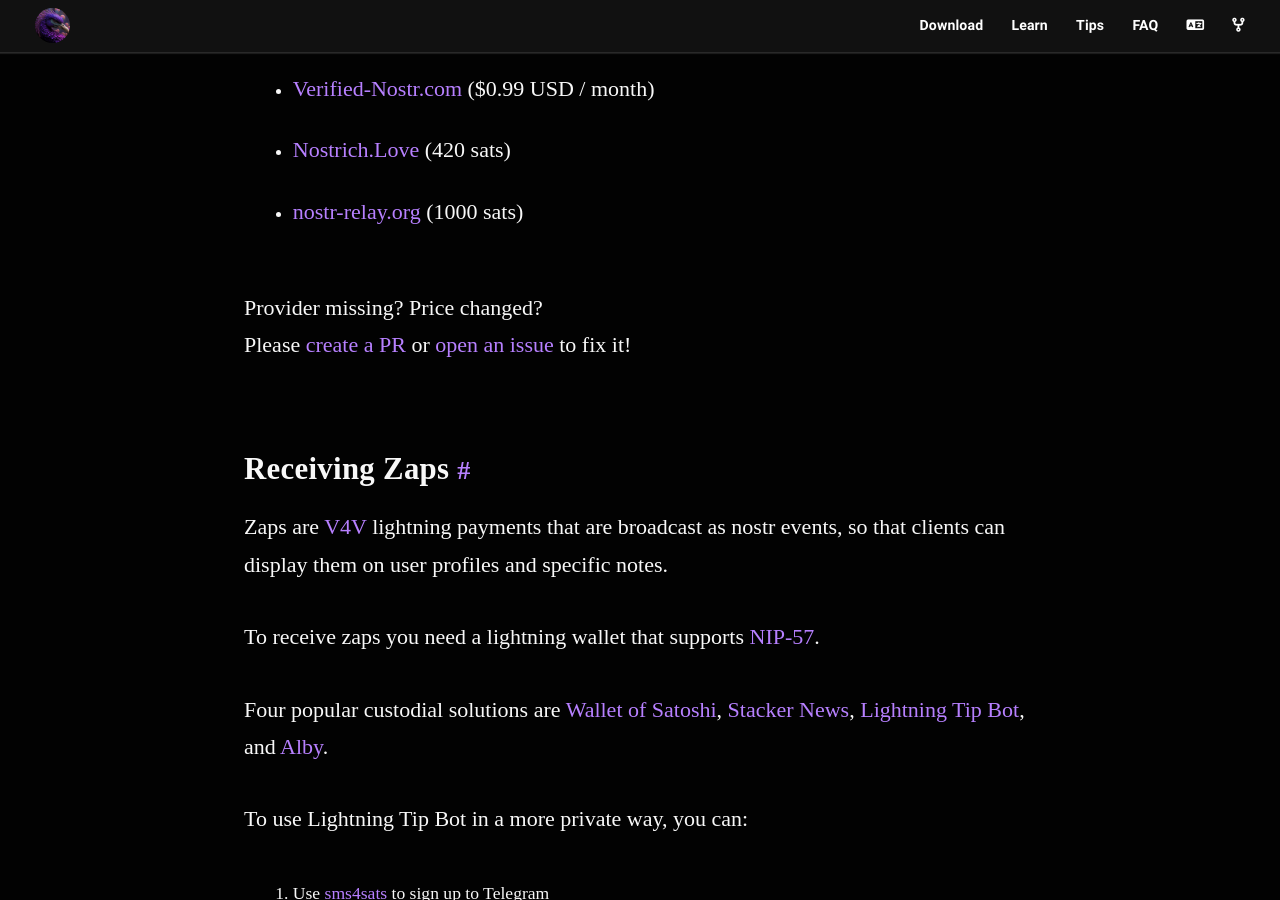
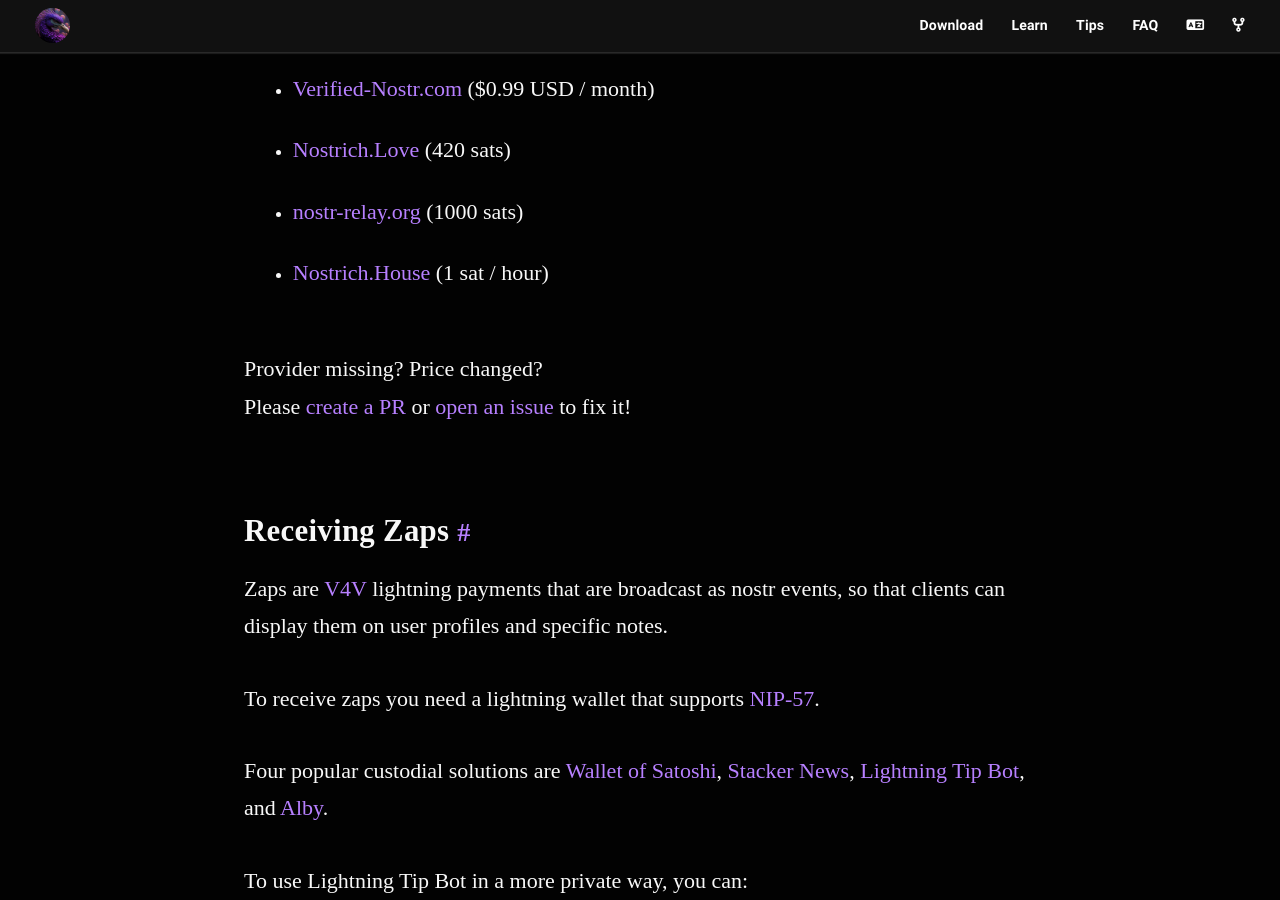
Before and after one commit to nostr-resources/nostr-resources.github.io, a Jekyll site: the page built from index.md, in a window 1280 px wide and 900 px high, scrolled down 9262 px. Built offline with Jekyll 4.4.1, drawn with Linux system fonts in a browser that asks for light colours; some web fonts are replaced.

Commit message:
Add nostrich.house to nip05 providers (#58)
Co-authored-by: Rainer Feike <rainer.feike@proxiss.de>

```diff
--- a/_data/nip05providers.yml
+++ b/_data/nip05providers.yml
@@ -33,3 +33,7 @@
 - name: nostr-relay.org
   link: https://nostr-relay.org
   price: 1000 sats
+
+- name: Nostrich.House
+  link: https://nostrich.house/
+  price: 1 sat / hour
```
